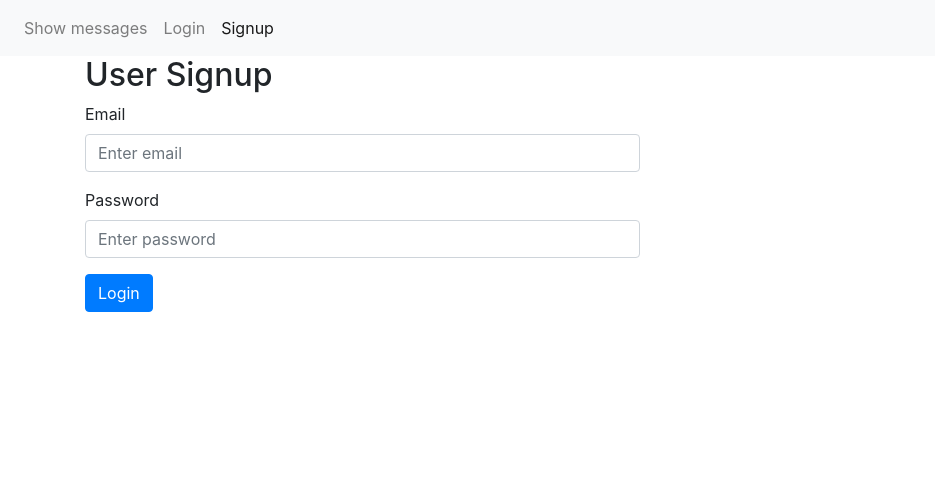
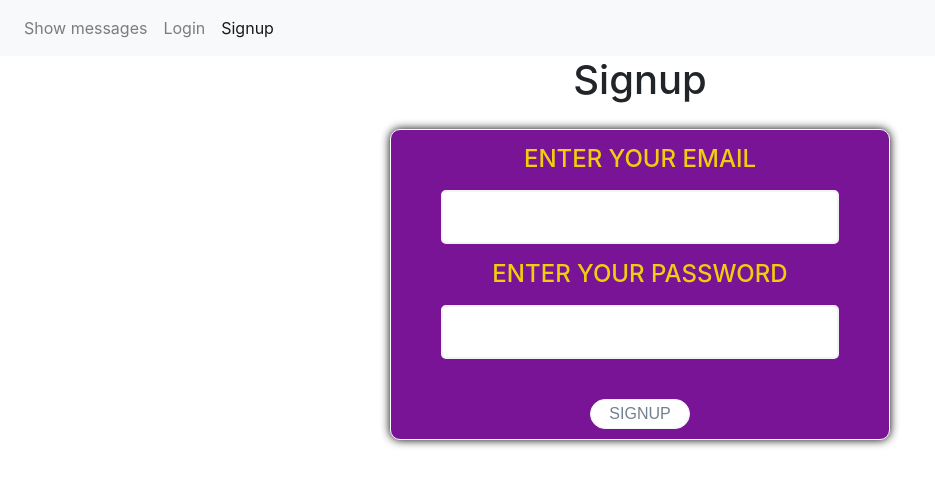
Before and after one commit to danielFilin/Daniel-Filin-28-12-2020, an Angular app: page /signup in a window 1280 px wide. Shown: the top 486 px of the page, without its empty margins (0-935 px from the left). Built offline with nearby package versions, Linux system fonts and the light colour scheme.

Commit message:
improved visual and ux of login and signup forms

```diff
--- a/src/app/auth/login/login.component.css
+++ b/src/app/auth/login/login.component.css
@@ -6,3 +6,104 @@ input.ng-invalid.ng-touched, textarea.ng-invalid.ng-touched {
   text-align: center;
   color: red;
 }
+
+body {
+  background:url('http://cdn.wallpapersafari.com/13/6/Mpsg2b.jpg');
+  margin:0px;
+  font-family: 'Ubuntu', sans-serif;
+	background-size: 100% 110%;
+}
+h1, h2, h3, h4, h5, h6, a {
+  margin:0; padding:0;
+}
+.login {
+  margin:0 auto;
+  max-width:500px;
+  margin-top: 2.5%;
+}
+.login-header {
+  color:black(255, 255, 255);
+  text-align:center;
+  font-size:300%;
+}
+ .login-header h1 {
+   text-shadow: 0px 5px 15px #000;
+}
+.login-form {
+  border:.5px solid #fff;
+  background:#791497;
+  border-radius:10px;
+  box-shadow:0px 0px 10px #000;
+}
+.login-form h4 {
+  color:rgb(240, 206, 12);
+}
+.login-form {
+  box-sizing:border-box;
+  padding-top:15px;
+  margin:5% auto;
+  text-align:center;
+}
+.login input[type="email"],
+.login input[type="password"] {
+  max-width:400px;
+	width: 80%;
+  line-height:3em;
+  font-family: 'Ubuntu', sans-serif;
+  margin:1em 2em;
+  border-radius:5px;
+  border:2px solid #f2f2f2;
+  outline:none;
+  padding-left:10px;
+}
+.login-button {
+  height:30px;
+  width:100px;
+  background:#fff;
+  border:1px solid #f2f2f2;
+  border-radius:20px;
+  color: slategrey;
+  text-transform:uppercase;
+  font-family: 'Ubuntu', sans-serif;
+  cursor:pointer;
+}
+.sign-up{
+  color:#f2f2f2;
+  margin-left:-70%;
+  cursor:pointer;
+  text-decoration:underline;
+}
+.no-access {
+  color:rgb(240, 206, 12);
+  margin:20px 0px 20px -57%;
+  text-decoration:underline;
+  cursor:pointer;
+}
+.try-again {
+  color:#f2f2f2;
+  text-decoration:underline;
+  cursor:pointer;
+}
+
+/*Media Querie*/
+@media only screen and (min-width : 150px) and (max-width : 530px){
+  .login-form h3 {
+    text-align:center;
+    margin:0;
+  }
+  .sign-up, .no-access {
+    margin:10px 0;
+  }
+  .login-button {
+    margin-bottom:10px;
+  }
+}
+
+.help-block {
+  color: red;
+  display: block;
+}
+
+input.ng-invalid.ng-touched, textarea.ng-invalid.ng-touched {
+  border: 2px solid red !important;
+}
--- a/src/app/auth/login/login.component.html
+++ b/src/app/auth/login/login.component.html
@@ -1,29 +1,35 @@
 
-<h2 class="text-justify">User Login</h2>
-<form [formGroup]="loginForm" (ngSubmit)="onLogin()">
-  <div class="form-group">
-    <label for="email">Email</label>
+  <div class="d-flex justify-content-center" *ngIf='isLoading'>
+    <div class="spinner-border" role="status">
+      <span class="sr-only">Loading...</span>
+    </div>
+  </div>
+  <div class="login">
+    <div class="login-header">
+      <h1>Login</h1>
+    </div>
+    <form [formGroup]="loginForm" (ngSubmit)="onLogin()" *ngIf='!isLoading'>
+      <div class="login-form">
+        <h4>ENTER YOUR EMAIL</h4>
         <input
           type="email"
-      class="form-control w-50"
-      id="email"
-      placeholder="Enter email"
-      formControlName="email">
-      <span class='text-danger' *ngIf='loginForm.controls.email.invalid && loginForm.controls.email.touched'>This field cannot be left empty!</span>
-  </div>
-  <div class="form-group">
-    <label for="messageBody">Password</label>
+          class="input"
+          formControlName='email'>
+        <br>
+        <span *ngIf="!loginForm.get('email').valid && loginForm.get('email').touched" class="help-block">Please enter a valid email address</span>
+        <h4>ENTER YOUR PASSWORD</h4>
         <input
           type="password"
-      class="form-control w-50"
-      id="messageBody"
-      placeholder="Enter password"
+          class="input"
           formControlName="password">
-    <span class='text-danger' *ngIf='loginForm.controls.password.invalid && loginForm.controls.password.touched'>This field cannot be left empty!</span>
+        <br>
+        <span *ngIf="!loginForm.get('password').valid && loginForm.get('password').touched" class="help-block">Your password must be at least 6 characters long
+        </span>
+        <button type="submit" class='login-button'>LOGIN</button>
+        <br>
+        <a class="sign-up" routerLink="/signup">Sign Up!</a>
+        <br>
+        <span *ngIf="!loginForm.valid && loginForm.touched" class="help-block">You must fill in the form correctly</span>
       </div>
-  <h6 *ngIf="!loginForm.valid && loginForm.touched" class="help-block wrong-input">You must fill in the form correctly</h6>
-  <button class="btn btn-primary" type="submit">Login</button>
     </form>
-<div *ngIf="isErrorOnLogin">
-  <span class="text-center" [ngClass]=" isErrorOnLogin ? 'text-danger' : 'text-success'">{{infoMessage}}</span>
   </div>
--- a/src/app/auth/login/login.component.ts
+++ b/src/app/auth/login/login.component.ts
@@ -20,8 +20,8 @@ export class LoginComponent implements OnInit, OnDestroy {
 
   ngOnInit(): void {
     this.loginForm = new FormGroup({
-      email: new FormControl(null, [Validators.required, Validators.email]),
-      password: new FormControl(null, Validators.required)
+      email: new FormControl(null, [Validators.required, Validators.email ]),
+      password: new FormControl(null, [Validators.required, Validators.minLength(6)])
     });
 
     this.authSubscription = this.authService.getAuthStatusListener().subscribe(authStatus => {
--- a/src/app/auth/signup/signup.component.css
+++ b/src/app/auth/signup/signup.component.css
@@ -1,3 +1,112 @@
+body {
+  background:url('http://cdn.wallpapersafari.com/13/6/Mpsg2b.jpg');
+  margin:0px;
+  font-family: 'Ubuntu', sans-serif;
+	background-size: 100% 110%;
+}
+h1, h2, h3, h4, h5, h6, a {
+  margin:0; padding:0;
+}
+.login {
+  margin:0 auto;
+  max-width:500px;
+}
+.login-header {
+  color:black(255, 255, 255);
+  text-align:center;
+  font-size:300%;
+}
+
+.login-form {
+  border:.5px solid #fff;
+  background:#791497;
+  border-radius:10px;
+  box-shadow:0px 0px 10px #000;
+}
+.login-form h4 {
+  color:rgb(240, 206, 12);
+}
+.login-form {
+  box-sizing:border-box;
+  padding-top:15px;
+  margin:5% auto;
+  text-align:center;
+}
+.login input[type="email"],
+.login input[type="text"],
+.login input[type="password"] {
+  max-width:400px;
+	width: 80%;
+  line-height:3em;
+  font-family: 'Ubuntu', sans-serif;
+  margin: 1rem;
+  border-radius:5px;
+  border:2px solid #f2f2f2;
+  outline:none;
+  padding-left:10px;
+}
+.login-button {
+  height:30px;
+  width:100px;
+  background:#fff;
+  border:1px solid #f2f2f2;
+  border-radius:20px;
+  color: slategrey;
+  text-transform:uppercase;
+  font-family: 'Ubuntu', sans-serif;
+  cursor:pointer;
+  margin-bottom: 2%;
+}
+.sign-up{
+  color:#f2f2f2;
+  margin-left:-70%;
+  cursor:pointer;
+  text-decoration:underline;
+}
+.no-access {
+  color:rgb(240, 206, 12);
+  margin:20px 0px 20px -57%;
+  text-decoration:underline;
+  cursor:pointer;
+}
+.try-again {
+  color:#f2f2f2;
+  text-decoration:underline;
+  cursor:pointer;
+}
+
+input.ng-invalid.ng-touched, textarea.ng-invalid.ng-touched {
+  border: 2px solid red !important;
+}
+
+
+/*Media Querie*/
+@media only screen and (min-width : 150px) and (max-width : 530px){
+  .login-form h3 {
+    text-align:center;
+    margin:0;
+  }
+  .sign-up, .no-access {
+    margin:10px 0;
+  }
+  .login-button {
+    margin-bottom:10px;
+  }
+}
+
+.help-block {
+  color: red;
+}
+
+.hide{
+  display: none;
+}
+
+.modal-dialog, .modal-content {
+  border: 2px solid red;
+}
+
+
 input.ng-invalid.ng-touched, textarea.ng-invalid.ng-touched {
   border: 1px solid red;
 }
--- a/src/app/auth/signup/signup.component.html
+++ b/src/app/auth/signup/signup.component.html
@@ -1,25 +1,35 @@
-<h2 class="text-justify">User Signup</h2>
-<form [formGroup]="signupForm" (ngSubmit)="onSignup()">
-  <div class="form-group">
-    <label for="email">Email</label>
-    <input
-      type="email"
-      class="form-control w-50"
-      id="email"
-      placeholder="Enter email"
-      formControlName="email">
-      <span class='text-danger' *ngIf='signupForm.controls.email.invalid && signupForm.controls.email.touched'>This field cannot be left empty!</span>
+<div class="d-flex justify-content-center" *ngIf='isLoading'>
+  <div class="spinner-border" role="status">
+    <span class="sr-only">Loading...</span>
   </div>
-  <div class="form-group">
-    <label for="messageBody">Password</label>
-    <input
-      type="password"
-      class="form-control w-50"
-      id="messageBody"
-      placeholder="Enter password"
-      formControlName="password">
-    <span class='text-danger' *ngIf='signupForm.controls.password.invalid && signupForm.controls.password.touched'>This field cannot be left empty!</span>
+</div>
+<div class="login">
+  <div class="login-header">
+    <h1>Signup</h1>
   </div>
-  <h6 *ngIf="!signupForm.valid && signupForm.touched" class="help-block wrong-input">You must fill in the form correctly</h6>
-  <button class="btn btn-primary" type="submit">Login</button>
-</form>
+  <form [formGroup]="signupForm" (ngSubmit)="onSignup()" *ngIf='!isLoading'>
+    <div class="login-form">
+      <h4>ENTER YOUR EMAIL</h4>
+      <input
+        type="email"
+        class="input"
+        formControlName='email'>
+        <br>
+      <span *ngIf="!signupForm.get('email').valid && signupForm.get('email').touched" class="help-block">Please enter a valid email address</span>
+      <h4>ENTER YOUR PASSWORD</h4>
+      <input
+        type="password"
+        minlength=5
+        class="input"
+        formControlName="password">
+      <br>
+      <span *ngIf="!signupForm.get('password').valid && signupForm.get('password').touched" class="help-block">Your password must be at least 6 characters long
+      </span>
+      <br>
+      <button type="submit" class='login-button'>SIGNUP</button>
+      <br>
+      <span *ngIf="!signupForm.valid && signupForm.touched" class="help-block">You must fill in the form correctly</span>
+      <h2 class="text-danger" *ngIf='prohibittedEmail'>You are trying to use an email that is being used already</h2>
+    </div>
+  </form>
+</div>
--- a/src/app/auth/signup/signup.component.ts
+++ b/src/app/auth/signup/signup.component.ts
@@ -15,6 +15,7 @@ export class SignupComponent implements OnInit, OnDestroy {
   isLoading = false;
   authSubscription: Subscription;
   isErrorOnLogin = false;
+  prohibittedEmail = false;
   infoMessage = 'The data you provided is incorrect';
 
   constructor(private authService: AuthService) { }
@@ -26,8 +27,10 @@ export class SignupComponent implements OnInit, OnDestroy {
     });
 
     this.authSubscription = this.authService.getAuthStatusListener().subscribe(authStatus => {
-      console.log(authStatus);
       this.isLoading = authStatus;
+      if (!authStatus) {
+        this.prohibittedEmail = true;
+      }
       this.isErrorOnLogin = true;
     });
   }
--- a/src/app/messages/messages-list/messages-list.component.ts
+++ b/src/app/messages/messages-list/messages-list.component.ts
@@ -27,8 +27,8 @@ export class MessagesListComponent implements OnInit, OnDestroy {
   ngOnInit(): void {
     this.messagesService.getMessages();
     this.currentUserId = this.authService.getUserId();
-    this.messagesSubscription = this.messagesService.getMessagesUpdateListener().subscribe((message:  Email[]) => {
-      this.allMessages = message;
+    this.messagesSubscription = this.messagesService.getMessagesUpdateListener().subscribe((responseData) => {
+      this.allMessages = responseData;
     });
     this.userIsAuthenticated = this.authService.getIsAuth();
     this.authStatusSubscription = this.authService.getAuthStatusListener().subscribe(isAuthenticated => {
@@ -51,7 +51,6 @@ export class MessagesListComponent implements OnInit, OnDestroy {
     }
     this.inputValue = true;
     //this.currentUserId = this.authService.getUserId();
-    console.log(this.allMessages);
     this.recievedMessages = this.allMessages.filter((message) =>  message.senderId != id);
     this.sentMessages = this.allMessages.filter((message) => message.senderId == id);
   }
```
Also changed, not shown: src/app/auth/auth.service.ts (+5 -2 lines), 1 other file (tests, documents, lock files or other folders). Lines whose indentation alone changed are shown as unchanged.
